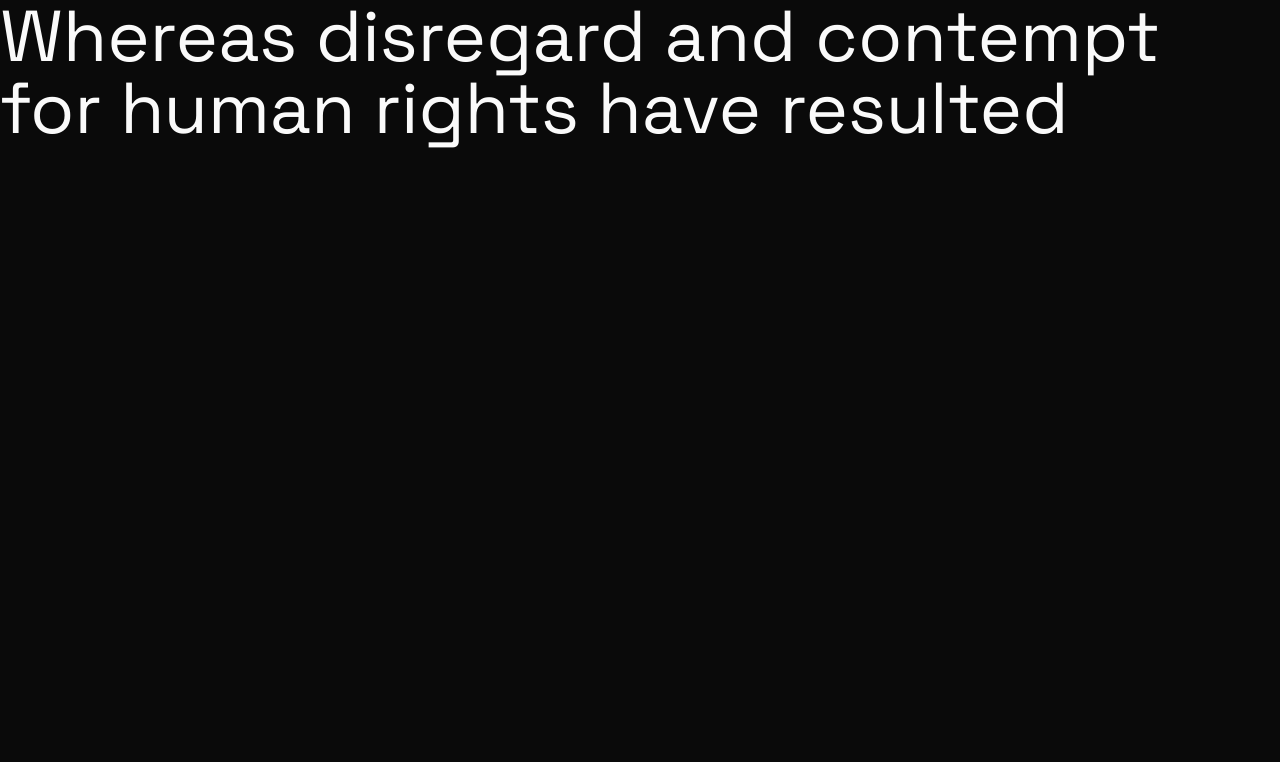
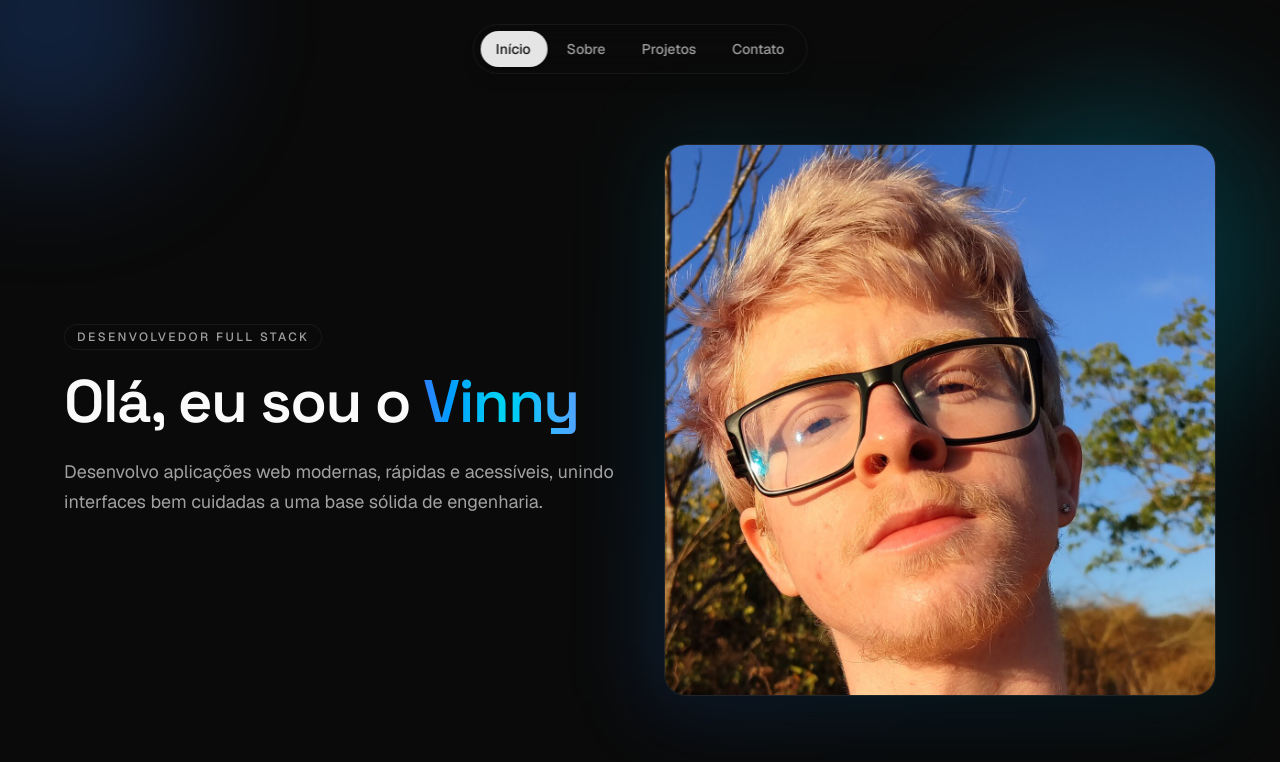
Before and after one commit to vinny7x/portifolio, a Next.js app: page / in a window 1280 px wide. Shown: the top 762 px of the page. Built offline with nearby package versions, Linux system fonts and the light colour scheme.

Commit message:
feat: add navbar and hero to home page

```diff
--- a/src/app/page.tsx
+++ b/src/app/page.tsx
@@ -1,5 +1,22 @@
+import HeroSection from "@/components/HeroSection";
+import NavBar from "@/components/NavBar";
+
 export default function Home() {
   return (
-   <h1 className="text-7xl">Whereas disregard and contempt for human rights have resulted</h1>
+    <main>
+      <NavBar />
+      <HeroSection
+        id="home"
+        eyebrow="Desenvolvedor Full Stack"
+        title="Olá, eu sou o"
+        highlight="Vinny"
+        description="Desenvolvo aplicações web modernas, rápidas e acessíveis, unindo interfaces bem cuidadas a uma base sólida de engenharia."
+        image={{
+          src: "/images/profile.jpg",
+          alt: "Imagem de perfil",
+          priority: true,
+        }}
+      />
+    </main>
   );
 }
--- /dev/null
+++ b/src/components/HeroSection/index.tsx
@@ -0,0 +1,101 @@
+import Image, { type StaticImageData } from "next/image";
+import type { ReactNode } from "react";
+
+import { cn } from "@/lib/utils";
+
+export type HeroSectionImage = {
+  src: string | StaticImageData;
+  alt: string;
+  priority?: boolean;
+};
+
+export type HeroSectionProps = {
+  id?: string;
+  eyebrow?: string;
+  title: string;
+  highlight?: string;
+  description: string;
+  image?: HeroSectionImage;
+  actions?: ReactNode;
+  className?: string;
+};
+
+export function HeroSection({
+  id,
+  eyebrow,
+  title,
+  highlight,
+  description,
+  image,
+  actions,
+  className,
+}: HeroSectionProps) {
+  return (
+    <section
+      id={id}
+      className={cn(
+        "relative isolate overflow-hidden px-6 pt-36 pb-20 sm:px-10 lg:px-16",
+        className,
+      )}
+    >
+      <div aria-hidden="true" className="pointer-events-none absolute inset-0 -z-10">
+        <div className="absolute -top-32 -left-24 h-72 w-72 rounded-full bg-blue-500/20 blur-3xl" />
+        <div className="absolute top-24 right-0 h-80 w-80 rounded-full bg-cyan-400/20 blur-3xl" />
+      </div>
+
+      <div
+        className={cn(
+          "mx-auto grid w-full max-w-6xl items-center gap-12",
+          image && "lg:grid-cols-2",
+        )}
+      >
+        <div className="flex flex-col items-start">
+          {eyebrow && (
+            <span className="mb-5 inline-flex items-center rounded-full border border-border/60 bg-background/60 px-3 py-1 text-xs font-medium tracking-[0.2em] text-muted-foreground uppercase backdrop-blur">
+              {eyebrow}
+            </span>
+          )}
+
+          <h1 className="max-w-3xl text-4xl leading-[1.05] font-semibold tracking-tight text-balance sm:text-5xl lg:text-6xl">
+            {title}{" "}
+            {highlight && (
+              <span className="bg-gradient-to-r from-blue-500 via-cyan-400 to-blue-400 bg-clip-text text-transparent">
+                {highlight}
+              </span>
+            )}
+          </h1>
+
+          <p className="mt-6 max-w-xl text-base leading-relaxed text-pretty text-muted-foreground sm:text-lg">
+            {description}
+          </p>
+
+          {actions && (
+            <div className="mt-9 flex flex-wrap items-center gap-3">{actions}</div>
+          )}
+        </div>
+
+        {image && (
+          <div className="relative mx-auto w-full max-w-md lg:max-w-none">
+            <div
+              aria-hidden="true"
+              className="absolute -inset-3 -z-10 rounded-[2rem] bg-gradient-to-tr from-blue-500/20 via-cyan-400/10 to-transparent blur-2xl"
+            />
+
+            <div className="relative aspect-square overflow-hidden rounded-3xl border border-border/60 bg-card/60 shadow-2xl backdrop-blur">
+              <Image
+                src={image.src}
+                alt={image.alt}
+                fill
+                priority={image.priority}
+                sizes="(max-width: 1024px) 90vw, 45vw"
+                className="object-cover"
+              />
+            </div>
+          </div>
+        )}
+      </div>
+    </section>
+  );
+}
+
+export default HeroSection;
--- /dev/null
+++ b/src/components/NavBar/index.tsx
@@ -0,0 +1,109 @@
+"use client";
+
+import { useLayoutEffect, useRef, useState } from "react";
+
+import { cn } from "@/lib/utils";
+
+const navigationItems = [
+  { id: "home", label: "Início", href: "#home" },
+  { id: "about", label: "Sobre", href: "#about" },
+  { id: "projects", label: "Projetos", href: "#projects" },
+  { id: "contact", label: "Contato", href: "#contact" },
+] as const;
+
+type NavigationItem = (typeof navigationItems)[number]["id"];
+
+type Indicator = {
+  left: number;
+  width: number;
+};
+
+export function NavBar() {
+  const [activeItem, setActiveItem] = useState<NavigationItem>("home");
+  const [indicator, setIndicator] = useState<Indicator | null>(null);
+  const listRef = useRef<HTMLUListElement>(null);
+  const itemRefs = useRef<Record<NavigationItem, HTMLAnchorElement | null>>({
+    home: null,
+    about: null,
+    projects: null,
+    contact: null,
+  });
+
+  useLayoutEffect(() => {
+    const updateIndicator = () => {
+      const list = listRef.current;
+      const activeElement = itemRefs.current[activeItem];
+
+      if (!list || !activeElement) return;
+
+      const listRect = list.getBoundingClientRect();
+      const itemRect = activeElement.getBoundingClientRect();
+
+      setIndicator({
+        left: itemRect.left - listRect.left,
+        width: itemRect.width,
+      });
+    };
+
+    updateIndicator();
+
+    const resizeObserver = new ResizeObserver(updateIndicator);
+    if (listRef.current) resizeObserver.observe(listRef.current);
+    if (itemRefs.current[activeItem]) {
+      resizeObserver.observe(itemRefs.current[activeItem]);
+    }
+    window.addEventListener("resize", updateIndicator);
+
+    return () => {
+      resizeObserver.disconnect();
+      window.removeEventListener("resize", updateIndicator);
+    };
+  }, [activeItem]);
+
+  return (
+    <nav
+      aria-label="Navegação principal"
+      className="fixed top-6 left-1/2 z-50 -translate-x-1/2"
+    >
+      <ul
+        ref={listRef}
+        className="relative flex items-center gap-1 rounded-full border border-border/60 bg-background/70 p-1.5 shadow-lg backdrop-blur-md"
+      >
+        {indicator && (
+          <span
+            aria-hidden="true"
+            className="absolute top-1.5 bottom-1.5 rounded-full bg-primary shadow-sm transition-[left,width] duration-300 ease-out"
+            style={{ left: indicator.left, width: indicator.width }}
+          />
+        )}
+
+        {navigationItems.map((item) => {
+          const isActive = activeItem === item.id;
+
+          return (
+            <li key={item.id} className="relative z-10">
+              <a
+                ref={(element) => {
+                  itemRefs.current[item.id] = element;
+                }}
+                href={item.href}
+                onClick={() => setActiveItem(item.id)}
+                aria-current={isActive ? "page" : undefined}
+                className={cn(
+                  "inline-flex items-center rounded-full px-4 py-2 text-sm font-medium transition-colors duration-300",
+                  isActive
+                    ? "text-primary-foreground"
+                    : "text-muted-foreground hover:bg-muted/60 hover:text-foreground",
+                )}
+              >
+                {item.label}
+              </a>
+            </li>
+          );
+        })}
+      </ul>
+    </nav>
+  );
+}
+
+export default NavBar;
```
Also changed, not shown: public/images/profile.jpg (added).
